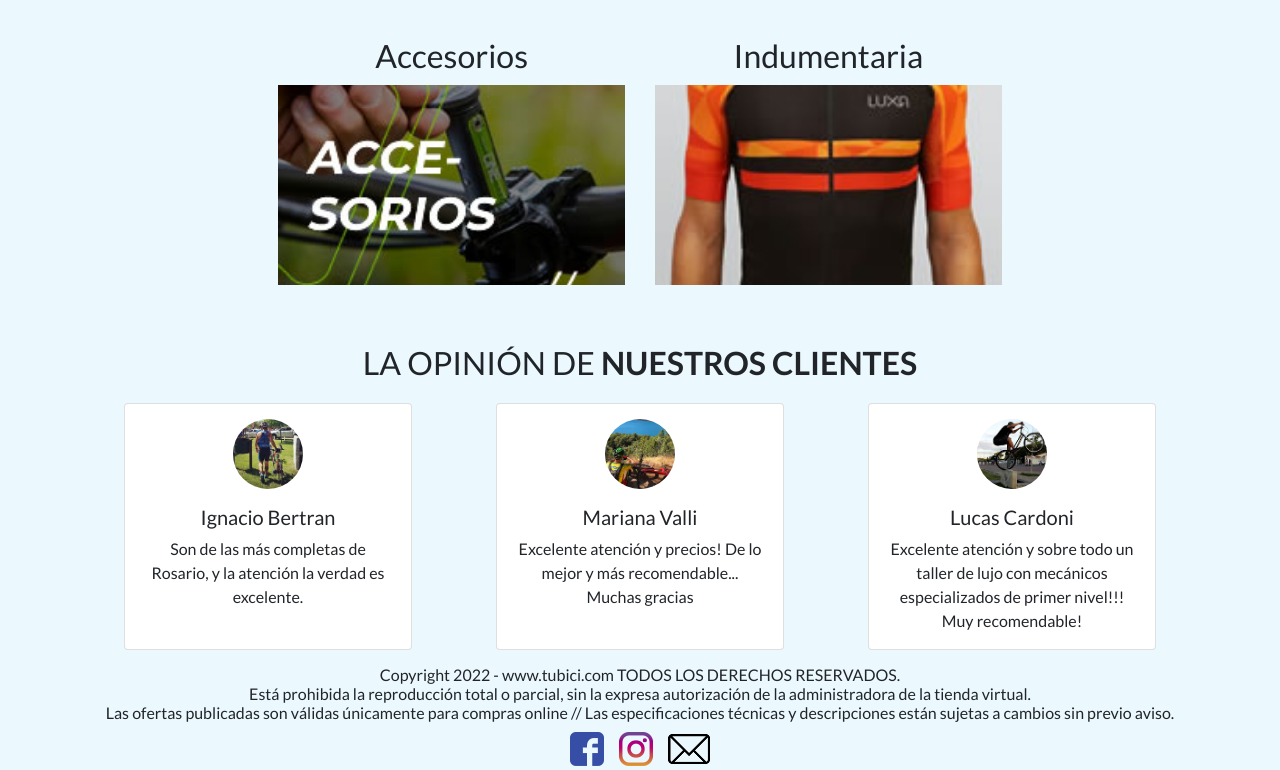
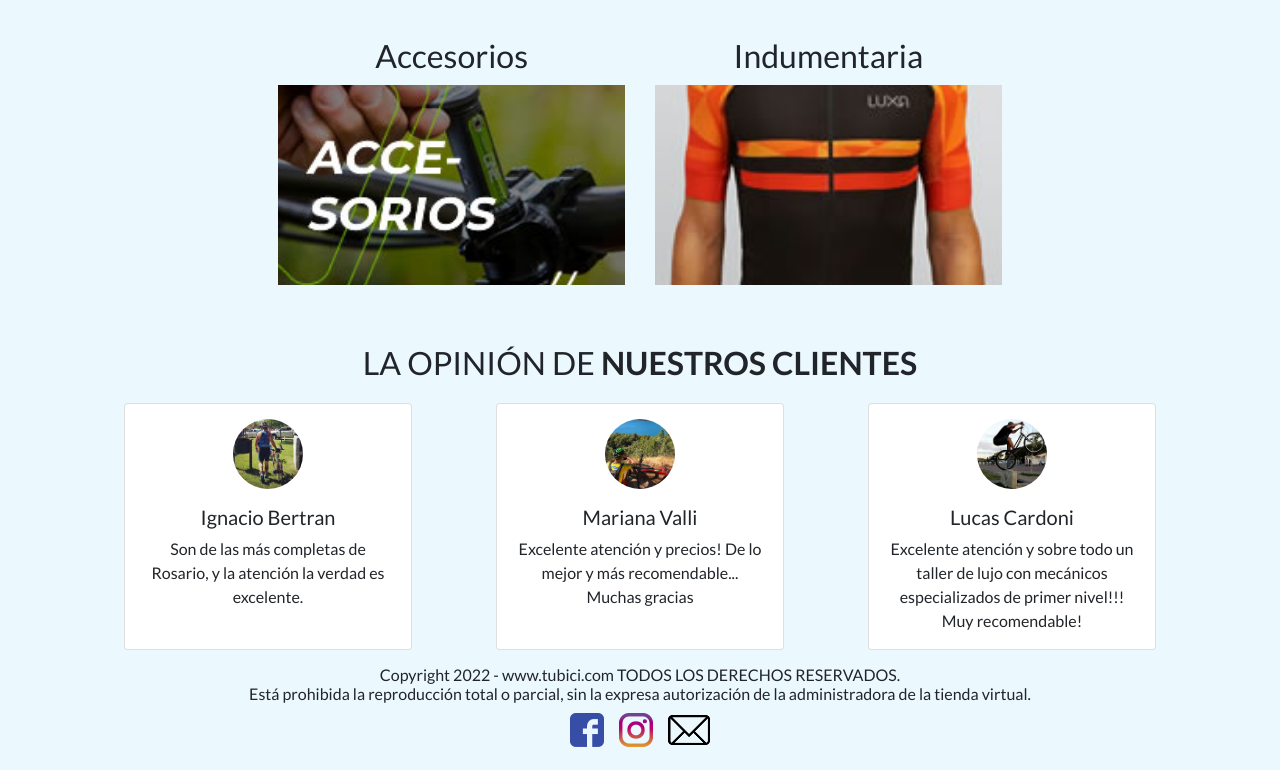
Before and after one commit to AKoatz/Tubici, a website: page index.html in a window 1280 px wide. Shown: the part 1112-1882 px from the top of the page. Drawn offline with nearby package versions, Linux system fonts and the light colour scheme.

Commit message:
recorte footer

```diff
--- a/index.html
+++ b/index.html
@@ -130,7 +130,7 @@
             </div>
         </main>
         <footer>
-            <h6>Copyright 2022 - www.tubici.com TODOS LOS DERECHOS RESERVADOS.<br>Está prohibida la reproducción total o parcial, sin la expresa autorización de la administradora de la tienda virtual.</br>Las ofertas publicadas son válidas únicamente para compras online // Las especificaciones técnicas y descripciones están sujetas a cambios sin previo aviso.</h6>
+            <h6>Copyright 2022 - www.tubici.com TODOS LOS DERECHOS RESERVADOS.<br>Está prohibida la reproducción total o parcial, sin la expresa autorización de la administradora de la tienda virtual.</br></h6>
             <div class="redes">
                 <img src="./img/face.png" alt="Facebook">
                 <img src="./img/insta.png" alt="Instagram">
```
Also changed, not shown: pages/accesorios.html (+1 -1 lines), pages/bicicletas.html (+1 -1 lines), pages/contacto.html (+1 -1 lines), pages/indumentaria.html (+1 -1 lines).
